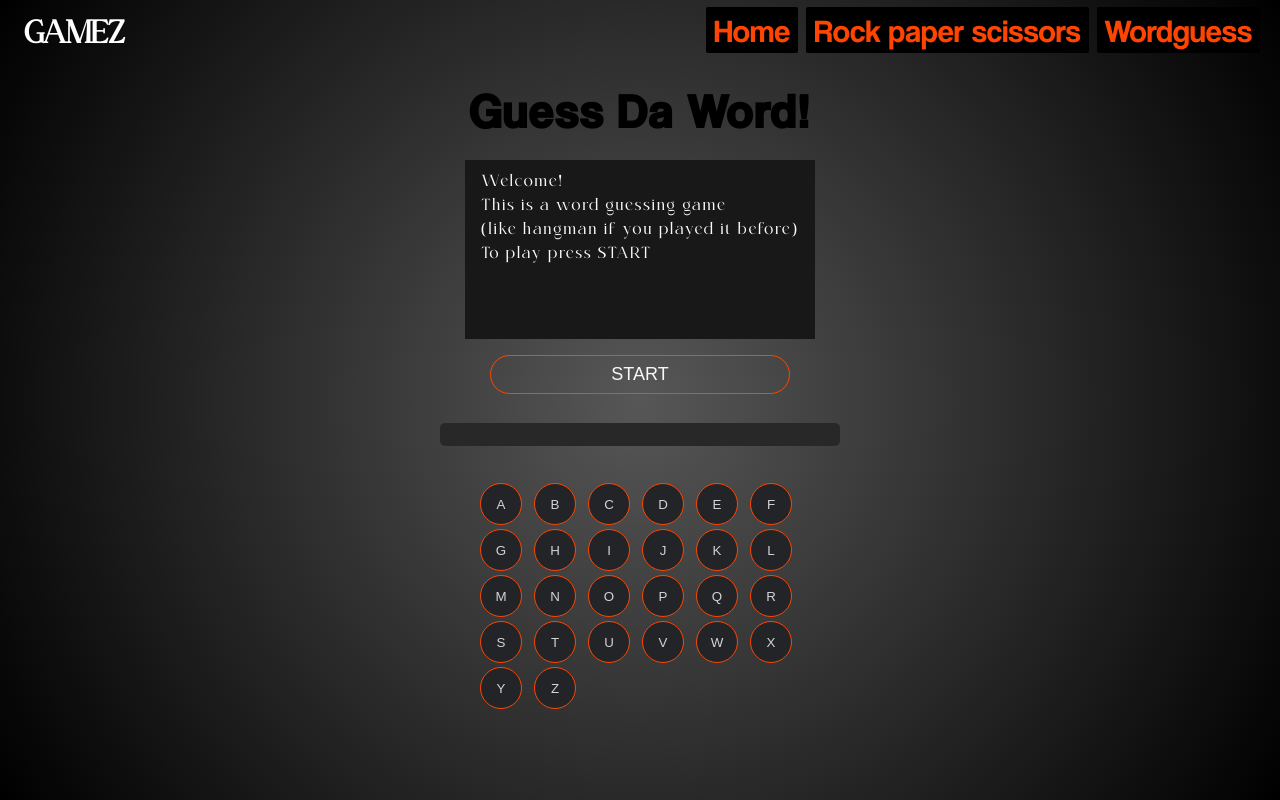
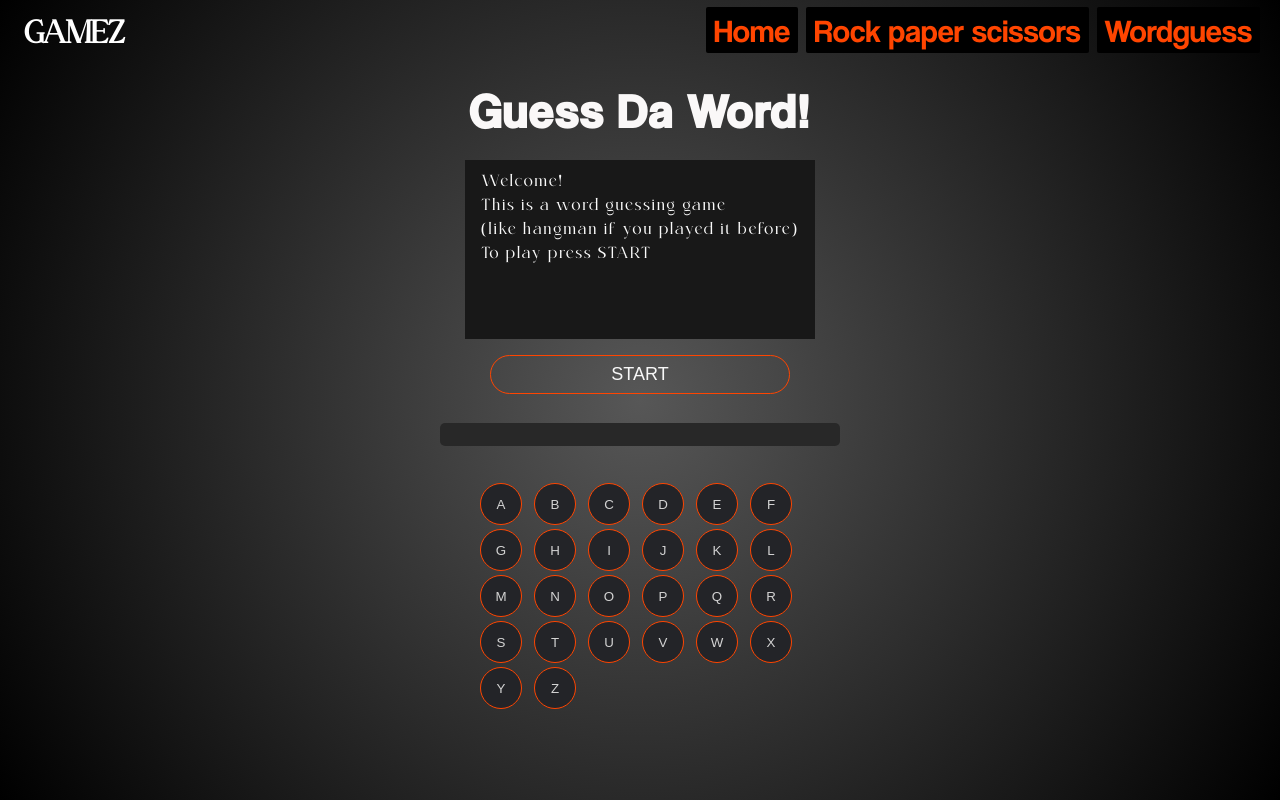
Before and after one commit to xxrobone/guesswordz, a website: page pages/wordguess.html in a window 1280 px wide. Drawn offline with Linux system fonts and the light colour scheme.

Commit message:
header h1 color

```diff
--- a/css/wordguess/wordguess.css
+++ b/css/wordguess/wordguess.css
@@ -23,6 +23,7 @@ body {
     text-align: center;
     text-transform: capitalize;
     letter-spacing: 2px;
+    color: #faf8f8;
 }
 
  h2 {
```
